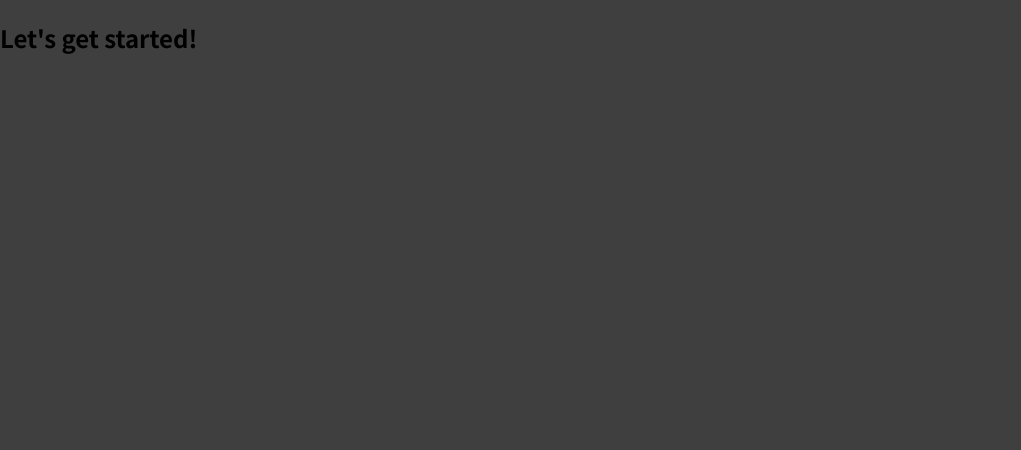
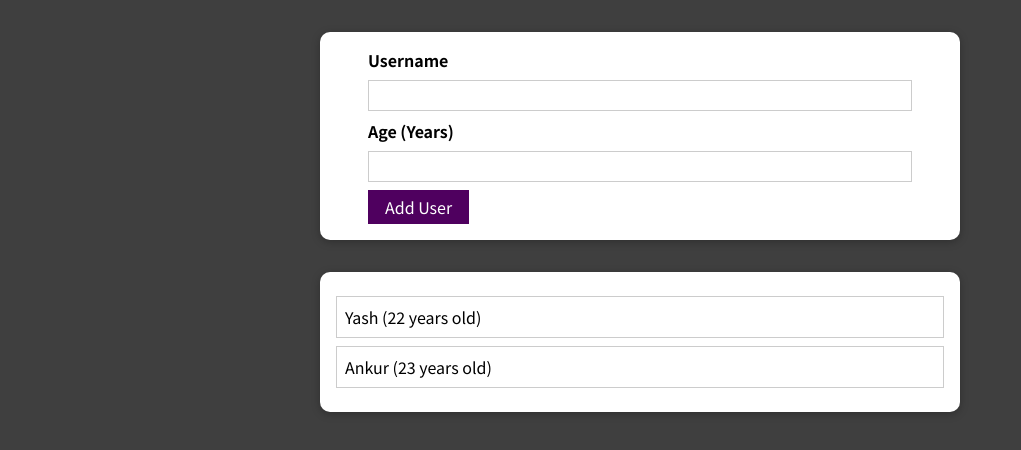
Before and after one commit to yash0110/Name-Age-Register, a JavaScript app: page / in a window 1280 px wide. Shown: the top 450 px of the page, without its empty margins (0-1021 px from the left). Built offline with nearby package versions, Linux system fonts and the light colour scheme.

Commit message:
UI without state

```diff
--- a/src/App.js
+++ b/src/App.js
@@ -1,9 +1,15 @@
+import AddUser from './Components/Users/AddUser'
+import UserList from './Components/Users/UserList'
+
 function App() {
-  return (
-    <div>
-      <h2>Let's get started!</h2>
-    </div>
-  );
+    let users =[{username:'Yash', age:'22'},{username:'Ankur', age:'23'}];
+
+    return (
+        <div>
+            <AddUser />
+            <UserList users={users} />
+        </div>
+    );
 }
 
 export default App;
--- /dev/null
+++ b/src/Components/UI/Card.js
@@ -0,0 +1,13 @@
+import '../../css/Card.css'
+
+const Card = (props) =>{
+
+    console.log(props.class)
+    return (
+        <div className={'card '+props.class}>
+            {props.children}
+        </div>
+    );
+}
+
+export default Card;
--- /dev/null
+++ b/src/Components/Users/AddUser.js
@@ -0,0 +1,19 @@
+import Card from '../UI/Card'
+import '../../css/AddUser.css'
+import '../../css/Button.css'
+
+const AddUser = () =>{
+    return (
+        <Card>
+            <form className='input'>
+                <label>Username</label>
+                <input type="text"/>
+                <label>Age (Years)</label>
+                <input type="text"/>
+                <button type="submit" className='button'>Add User</button>
+            </form>
+        </Card>
+    );
+}
+
+export default AddUser;
--- /dev/null
+++ b/src/Components/Users/UserList.js
@@ -0,0 +1,17 @@
+import Card from '../UI/Card.js'
+import '../../css/UserList.css'
+
+const UserList = (props) => {
+
+    const displayUsers = props.users.map((user) => <li>{user.username+' ('+user.age+' years old)'}</li>);
+
+    return (
+        <Card class='users'>
+            <ul>
+                {displayUsers}
+            </ul>
+        </Card>
+    );
+}
+
+export default UserList;
--- /dev/null
+++ b/src/css/AddUser.css
@@ -0,0 +1,26 @@
+.input {
+    margin: 2rem auto;
+    padding: 1rem;
+    width: 90%;
+    max-width: 40rem;
+}
+
+.input label {
+display: block;
+font-weight: bold;
+margin-bottom: 0.5rem;
+}
+
+.input input {
+font: inherit;
+display: block;
+width: 100%;
+border: 1px solid #ccc;
+padding: 0.15rem;
+margin-bottom: 0.5rem;
+}
+
+.input input:focus {
+outline: none;
+border-color: #4f005f;
+}
--- /dev/null
+++ b/src/css/Button.css
@@ -0,0 +1,18 @@
+.button {
+    font: inherit;
+    border: 1px solid #4f005f;
+    background: #4f005f;
+    color: white;
+    padding: 0.25rem 1rem;
+    cursor: pointer;
+  }
+
+  .button:hover,
+  .button:active {
+    background: #741188;
+    border-color: #741188;
+  }
+
+  .button:focus {
+    outline: none;
+  }
--- /dev/null
+++ b/src/css/Card.css
@@ -0,0 +1,7 @@
+.card {
+    background: white;
+    box-shadow: 0 2px 8px rgba(0, 0, 0, 0.26);
+    border-radius: 10px;
+    width: 50%;
+    margin: 2rem auto;
+}
--- /dev/null
+++ b/src/css/UserList.css
@@ -0,0 +1,16 @@
+.users {
+    margin: 2rem auto;
+    width: 90%;
+    max-width: 40rem;
+}
+
+.users ul {
+    list-style: none;
+    padding: 1rem;
+}
+
+.users li {
+    border: 1px solid #ccc;
+    margin: 0.5rem 0;
+    padding: 0.5rem;
+}
--- a/src/index.js
+++ b/src/index.js
@@ -1,6 +1,6 @@
 import ReactDOM from 'react-dom/client';
 
-import './index.css';
+import './css/index.css';
 import App from './App';
 
 const root = ReactDOM.createRoot(document.getElementById('root'));
```
Also changed, not shown: src/css/index.css (renamed from src/index.css), 2 other files (tests, documents, lock files or other folders).
